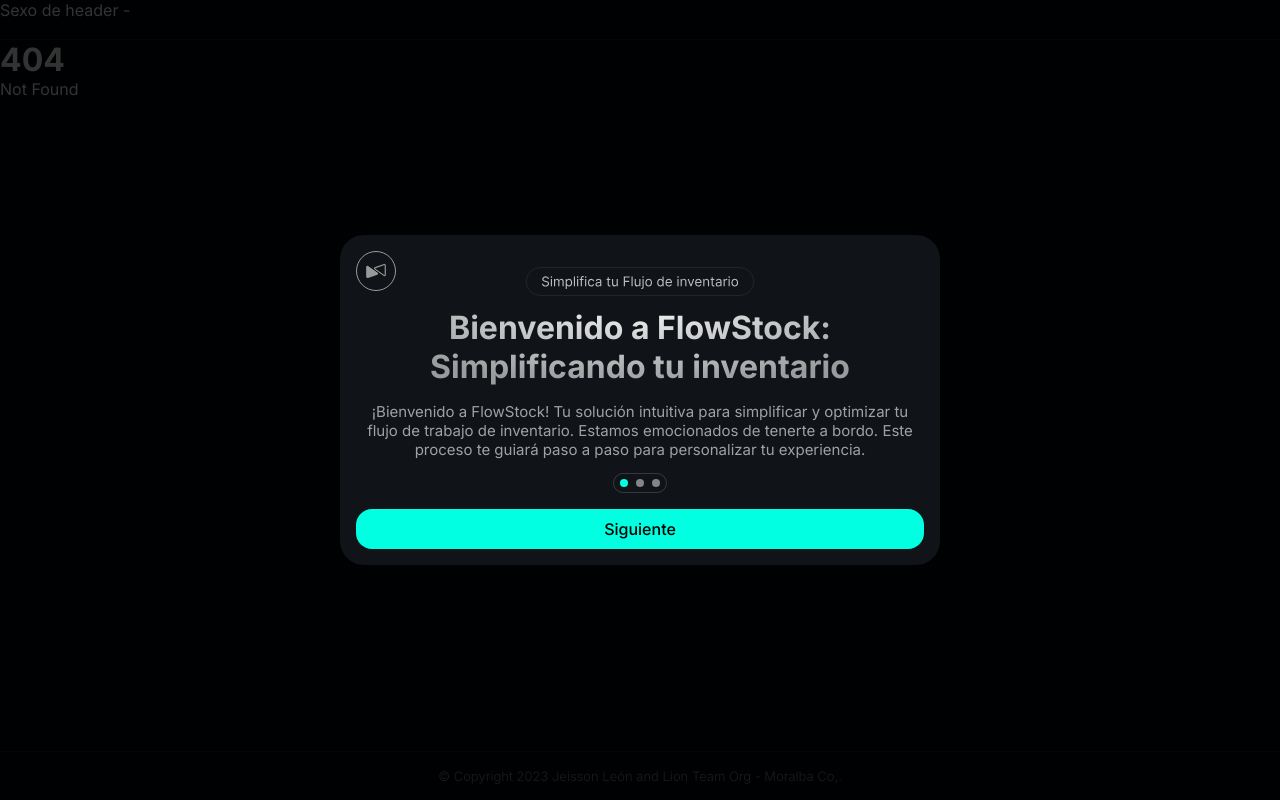
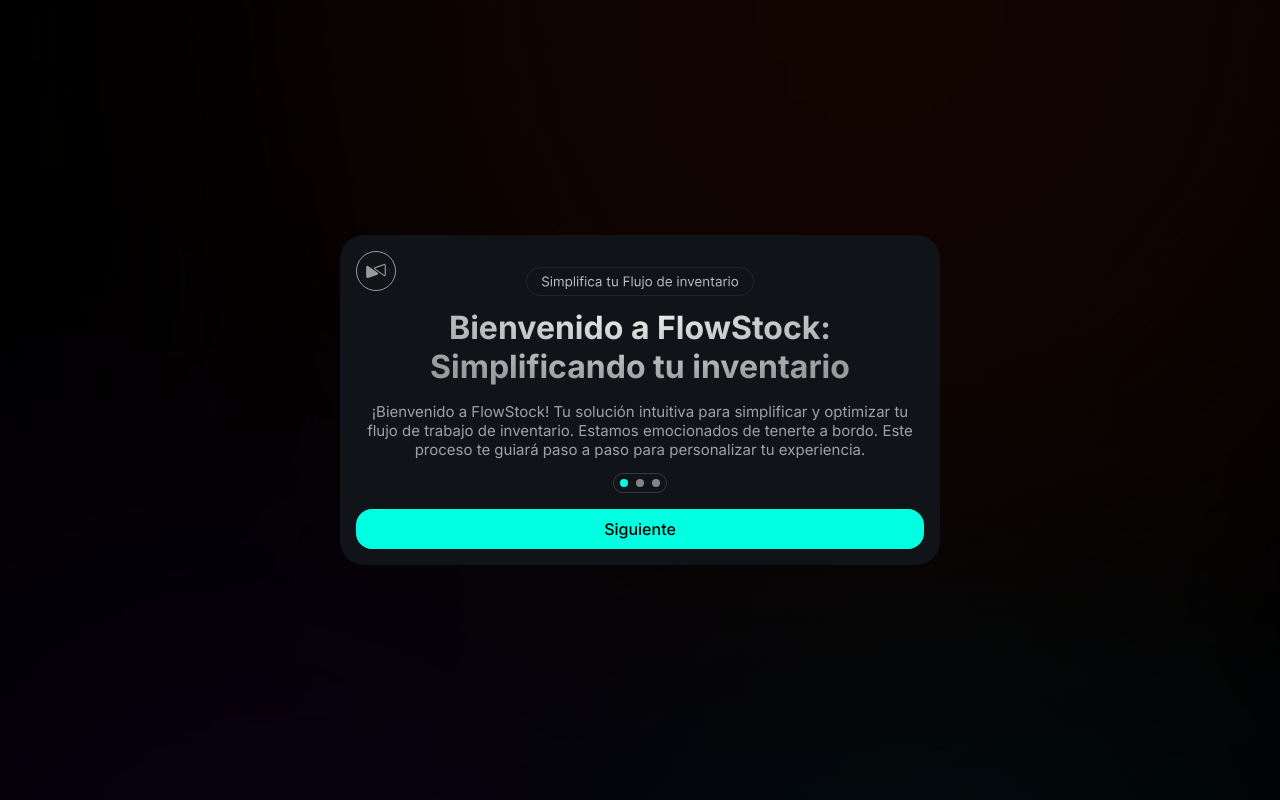
Before and after one commit to JeissonWeeDev/inventory_project, a SvelteKit app: page /login in a window 1280 px wide. Before the commit this address had no page. Built offline with nearby package versions, Linux system fonts and the light colour scheme.

Commit message:
Refactor modal display logic and update UI elements
- Moved modal display logic from `layout.svelte` to `login/page.svelte`
- Adjusted modal background opacity in `Modal.svelte`
- Added application title in `app.html`
- Updated copyright year in `Footer.svelte`

```diff
--- a/src/app.html
+++ b/src/app.html
@@ -3,6 +3,7 @@
   <head>
     <meta charset="utf-8" />
     <link rel="icon" href="%sveltekit.assets%/favicon.ico" />
+    <title>FlowStock</title>
     <meta name="viewport" content="width=device-width, initial-scale=1" />
     %sveltekit.head%
   </head>
--- a/src/components/Modal.svelte
+++ b/src/components/Modal.svelte
@@ -182,11 +182,12 @@
     width: 100%;
     height: 100svh;
     overflow: hidden;
-    background-color: rgba(0, 0, 0, 0.8);
+    background-color: rgba(0, 0, 0, 0.72);
     z-index: 10;
   }
 
   .modal-body {
+    opacity: 0;
     position: absolute;
     left: 0;
     right: 0;
--- a/src/lib/Footer.svelte
+++ b/src/lib/Footer.svelte
@@ -1,5 +1,5 @@
 <footer class="foo_page">
-  <p>© Copyright 2023 Jeisson León and Lion Team Org - Moralba Co,.</p>
+  <p>Copyright © 2024 Jeisson León and Lion Team Org - Moralba Co,.</p>
 </footer>
 
 <style>
--- a/src/routes/+layout.svelte
+++ b/src/routes/+layout.svelte
@@ -1,33 +1,6 @@
-<script context="module">
-  import Modal from "../components/Modal.svelte";
-  import Slider from "../components/Slider.svelte";
-</script>
-
 <script>
   import Header from "../components/Header.svelte";
   import Footer from "../lib/Footer.svelte";
-  import { onMount } from "svelte";
-
-  let showModalState = false;
-  let modalContent = {};
-
-  function showModal(content) {
-    showModalState = true;
-    modalContent = content;
-  }
-
-  onMount(() => {
-    // Llama a la función showModal con el objeto JSON como parámetro
-    showModal({
-      modalConfig: {
-        userClose: false,
-        maxWidth: "600px",
-      },
-      modalCont: {
-        component: Slider,
-      },
-    });
-  });
 </script>
 
 <main class="cnt_main">
@@ -36,11 +9,6 @@
     <slot />
   </main>
   <Footer />
-
-  <!-- Componente Modal y sistema de despliegue modal -->
-  {#if showModalState}
-    <Modal bind:showModalState {modalContent} />
-  {/if}
 </main>
 
 <!-- /* onMount(() => {
--- /dev/null
+++ b/src/routes/login/+page.svelte
@@ -0,0 +1,64 @@
+<script>
+  import Modal from "../../components/Modal.svelte";
+  import Slider from "../../components/Slider.svelte";
+  import { onMount } from "svelte";
+
+  // Recursos ---------
+  import backgroundPic from "$lib/assets/backLoginRegis.jpg";
+
+  let showModalState = false;
+  let modalContent = {};
+
+  function showModal(content) {
+    showModalState = true;
+    modalContent = content;
+  }
+
+  onMount(() => {
+    // Llama a la función showModal con el objeto JSON como parámetro
+    showModal({
+      modalConfig: {
+        userClose: false,
+        maxWidth: "600px",
+      },
+      modalCont: {
+        component: Slider,
+      },
+    });
+  })
+</script>
+
+<section>
+  <!-- Componente Modal y sistema de despliegue modal -->
+  {#if showModalState}
+    <Modal bind:showModalState {modalContent} />
+  {/if}
+
+  <img class="background-pic" src={backgroundPic} alt="Background Cover" />
+</section>
+
+<style>
+  .background-pic {
+    position: fixed;
+    top: 0;
+    left: 0;
+    right: 0;
+    bottom: 0;
+    width: 100%;
+    height: 100dvh;
+    object-fit: cover;
+    margin: auto;
+    z-index: 1;
+    animation: backani 20s linear infinite;
+  }
+  @keyframes backani {
+    from {
+      scale: 3;
+      transform: rotate(0deg);
+    }
+    to {
+      scale: 3;
+      transform: rotate(360deg);
+    }
+  }
+</style>
```
Also changed, not shown: src/lib/assets/backLoginRegis.jpg (added), 1 other file (tests, documents, lock files or other folders).
